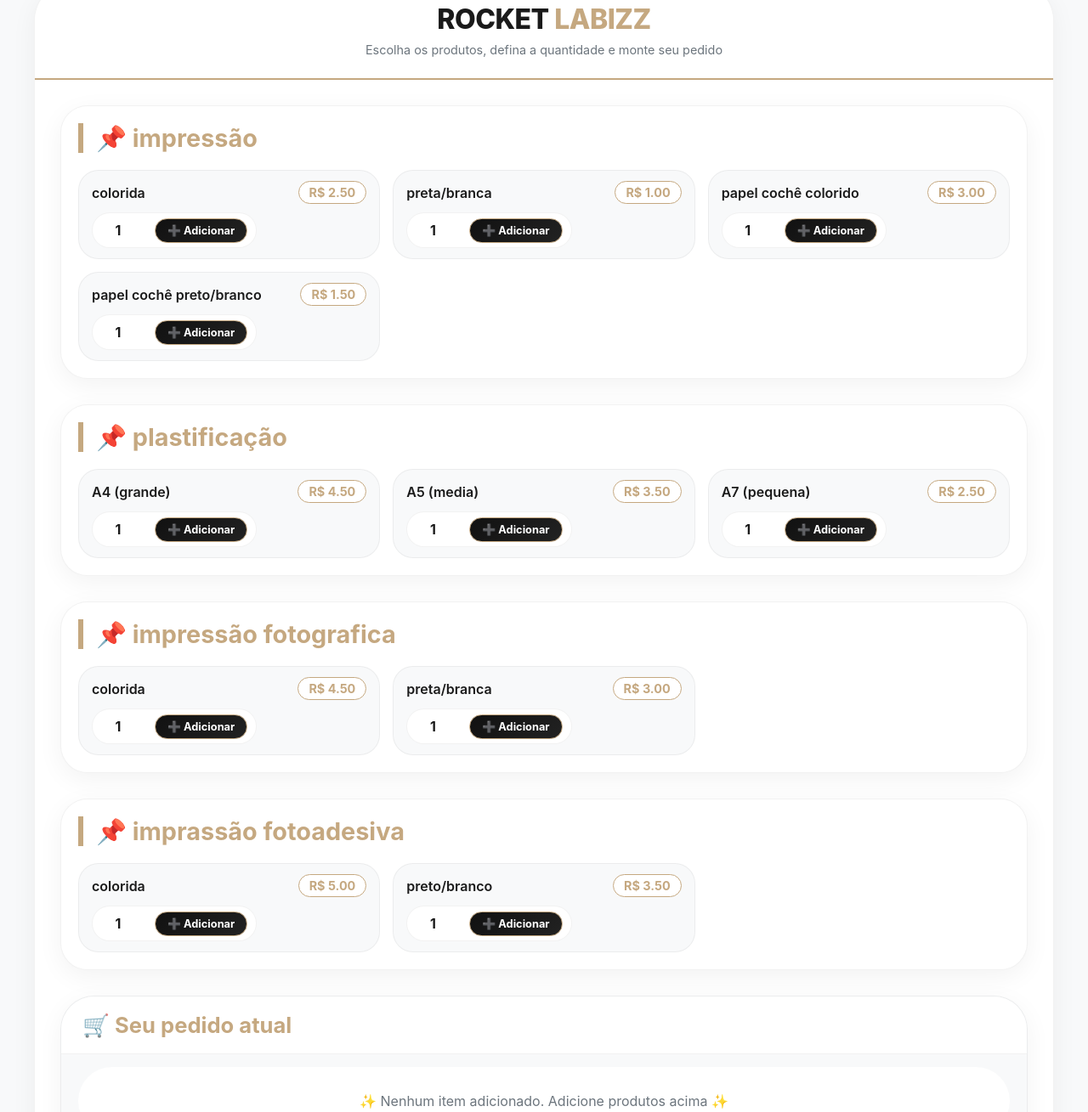
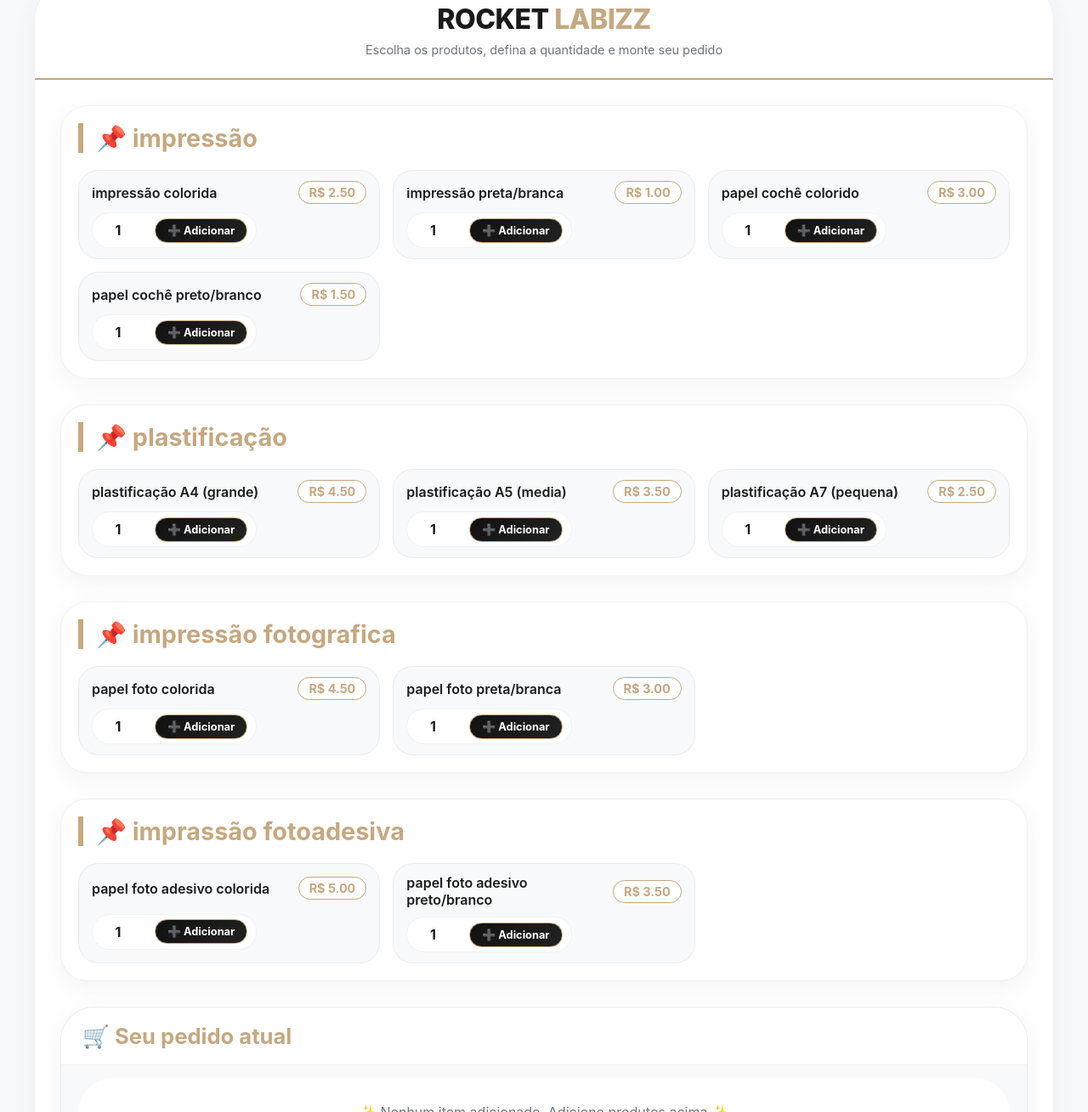
Before and after one commit to italodl03/meu-catalogo-, a plain HTML site: page index.html in a window 1280 px wide. Shown: the part 43-1352 px from the top of the page at 85% size. Drawn offline with Linux system fonts and the light colour scheme.

Commit message:
Update index.html

```diff
--- a/index.html
+++ b/index.html
@@ -85,20 +85,20 @@
                         <h2>📌 impressão</h2>
                         <div class="itens-grid">
                     <div class="produto-card">
-                        <div class="produto-info">colorida</div>
+                        <div class="produto-info">impressão colorida</div>
                         <div class="produto-preco">R$ 2.50</div>
                         <div class="quantidade-controle">
                             <input type="number" min="0" value="1" step="1" class="qtd-input" data-id="prod_1780410375574_0.h1aufdqn4np">
-                            <button class="btn-add" data-id="prod_1780410375574_0.h1aufdqn4np" data-nome="colorida" data-preco="2.5">➕ Adicionar</button>
+                            <button class="btn-add" data-id="prod_1780410375574_0.h1aufdqn4np" data-nome="impressão colorida" data-preco="2.5">➕ Adicionar</button>
                         </div>
                     </div>
 
                     <div class="produto-card">
-                        <div class="produto-info">preta/branca</div>
+                        <div class="produto-info">impressão preta/branca</div>
                         <div class="produto-preco">R$ 1.00</div>
                         <div class="quantidade-controle">
                             <input type="number" min="0" value="1" step="1" class="qtd-input" data-id="prod_1780410397708_0.muud3633p4f">
-                            <button class="btn-add" data-id="prod_1780410397708_0.muud3633p4f" data-nome="preta/branca" data-preco="1">➕ Adicionar</button>
+                            <button class="btn-add" data-id="prod_1780410397708_0.muud3633p4f" data-nome="impressão preta/branca" data-preco="1">➕ Adicionar</button>
                         </div>
                     </div>
 
@@ -126,29 +126,29 @@
                         <h2>📌 plastificação</h2>
                         <div class="itens-grid">
                     <div class="produto-card">
-                        <div class="produto-info">A4 (grande)</div>
+                        <div class="produto-info">plastificação A4 (grande)</div>
                         <div class="produto-preco">R$ 4.50</div>
                         <div class="quantidade-controle">
                             <input type="number" min="0" value="1" step="1" class="qtd-input" data-id="prod_1780410627918_0.1djxb4pl48r">
-                            <button class="btn-add" data-id="prod_1780410627918_0.1djxb4pl48r" data-nome="A4 (grande)" data-preco="4.5">➕ Adicionar</button>
+                            <button class="btn-add" data-id="prod_1780410627918_0.1djxb4pl48r" data-nome="plastificação A4 (grande)" data-preco="4.5">➕ Adicionar</button>
                         </div>
                     </div>
 
                     <div class="produto-card">
-                        <div class="produto-info">A5 (media)</div>
+                        <div class="produto-info">plastificação  A5 (media)</div>
                         <div class="produto-preco">R$ 3.50</div>
                         <div class="quantidade-controle">
                             <input type="number" min="0" value="1" step="1" class="qtd-input" data-id="prod_1780410642657_0.izrdaog3boq">
-                            <button class="btn-add" data-id="prod_1780410642657_0.izrdaog3boq" data-nome="A5 (media)" data-preco="3.5">➕ Adicionar</button>
+                            <button class="btn-add" data-id="prod_1780410642657_0.izrdaog3boq" data-nome="plastificação  A5 (media)" data-preco="3.5">➕ Adicionar</button>
                         </div>
                     </div>
 
                     <div class="produto-card">
-                        <div class="produto-info">A7 (pequena)</div>
+                        <div class="produto-info">plastificação  A7 (pequena)</div>
                         <div class="produto-preco">R$ 2.50</div>
                         <div class="quantidade-controle">
                             <input type="number" min="0" value="1" step="1" class="qtd-input" data-id="prod_1780410657280_0.gj7h0wyv6k6">
-                            <button class="btn-add" data-id="prod_1780410657280_0.gj7h0wyv6k6" data-nome="A7 (pequena)" data-preco="2.5">➕ Adicionar</button>
+                            <button class="btn-add" data-id="prod_1780410657280_0.gj7h0wyv6k6" data-nome="plastificação  A7 (pequena)" data-preco="2.5">➕ Adicionar</button>
                         </div>
                     </div>
                 </div>
@@ -158,20 +158,20 @@
                         <h2>📌 impressão fotografica</h2>
                         <div class="itens-grid">
                     <div class="produto-card">
-                        <div class="produto-info">colorida</div>
+                        <div class="produto-info">papel foto colorida</div>
                         <div class="produto-preco">R$ 4.50</div>
                         <div class="quantidade-controle">
                             <input type="number" min="0" value="1" step="1" class="qtd-input" data-id="prod_1780410728055_0.kopw7uw4koj">
-                            <button class="btn-add" data-id="prod_1780410728055_0.kopw7uw4koj" data-nome="colorida" data-preco="4.5">➕ Adicionar</button>
+                            <button class="btn-add" data-id="prod_1780410728055_0.kopw7uw4koj" data-nome="papel foto colorida" data-preco="4.5">➕ Adicionar</button>
                         </div>
                     </div>
 
                     <div class="produto-card">
-                        <div class="produto-info">preta/branca</div>
+                        <div class="produto-info">papel foto preta/branca</div>
                         <div class="produto-preco">R$ 3.00</div>
                         <div class="quantidade-controle">
                             <input type="number" min="0" value="1" step="1" class="qtd-input" data-id="prod_1780410746656_0.o2b70zf8cr">
-                            <button class="btn-add" data-id="prod_1780410746656_0.o2b70zf8cr" data-nome="preta/branca" data-preco="3">➕ Adicionar</button>
+                            <button class="btn-add" data-id="prod_1780410746656_0.o2b70zf8cr" data-nome="papel foto preta/branca" data-preco="3">➕ Adicionar</button>
                         </div>
                     </div>
                 </div>
@@ -181,20 +181,20 @@
                         <h2>📌 imprassão fotoadesiva</h2>
                         <div class="itens-grid">
                     <div class="produto-card">
-                        <div class="produto-info">colorida</div>
+                        <div class="produto-info">papel foto adesivo colorida</div>
                         <div class="produto-preco">R$ 5.00</div>
                         <div class="quantidade-controle">
                             <input type="number" min="0" value="1" step="1" class="qtd-input" data-id="prod_1780410862424_0.l0h41vwhon">
-                            <button class="btn-add" data-id="prod_1780410862424_0.l0h41vwhon" data-nome="colorida" data-preco="5">➕ Adicionar</button>
+                            <button class="btn-add" data-id="prod_1780410862424_0.l0h41vwhon" data-nome="papel foto adesivo colorida" data-preco="5">➕ Adicionar</button>
                         </div>
                     </div>
 
                     <div class="produto-card">
-                        <div class="produto-info">preto/branco</div>
+                        <div class="produto-info">papel foto adesivo preto/branco</div>
                         <div class="produto-preco">R$ 3.50</div>
                         <div class="quantidade-controle">
                             <input type="number" min="0" value="1" step="1" class="qtd-input" data-id="prod_1780410889601_0.qdcwo0yybi">
-                            <button class="btn-add" data-id="prod_1780410889601_0.qdcwo0yybi" data-nome="preto/branco" data-preco="3.5">➕ Adicionar</button>
+                            <button class="btn-add" data-id="prod_1780410889601_0.qdcwo0yybi" data-nome="papel foto adesivo preto/branco" data-preco="3.5">➕ Adicionar</button>
                         </div>
                     </div>
                 </div>
@@ -273,7 +273,7 @@
         let mensagem = "🛒 *NOVO PEDIDO* 🛍️\n";
         carrinho.forEach(item => { mensagem += `${item.quantidade} ${item.nome}\n`; });
         mensagem += "🙏 Muito obrigado! Aguardo confirmação.";
-        let numero = "5585981294277".replace(/\D/g, '');
+        let numero = "558598128727".replace(/\D/g, '');
         if (numero && numero.length >= 10) window.open("https://wa.me/" + numero + "?text=" + encodeURIComponent(mensagem), '_blank');
         else alert("Número de WhatsApp não configurado.");
     }
```
